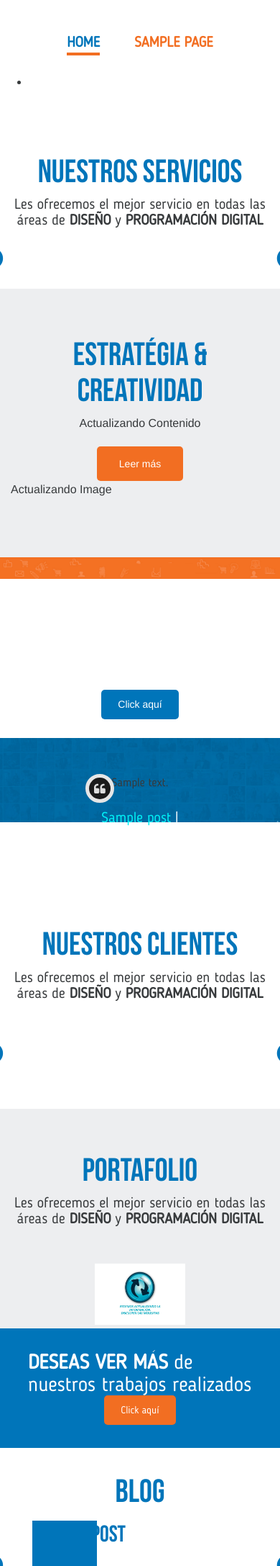
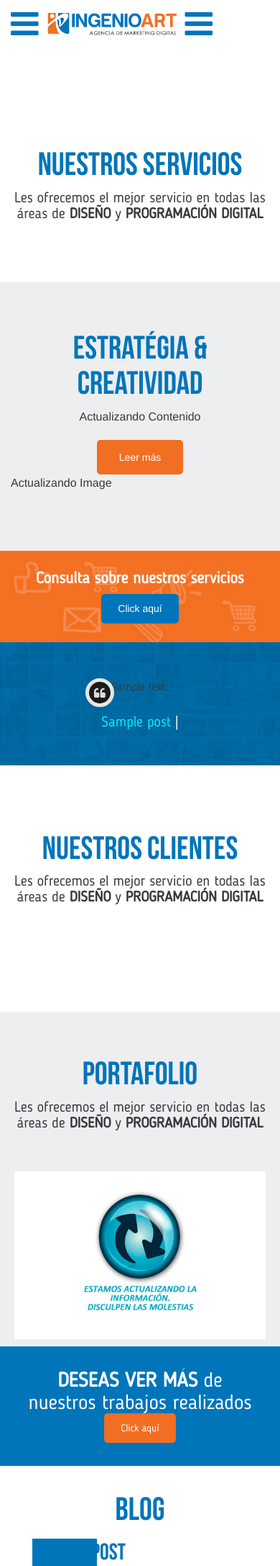
Before and after one commit to JDarkGreen/ingenioart, a WordPress theme: template themes/ingenioart/index.php in a window 390 px wide. Shown: the top 2175 px of the page at 72% size. Run offline with PHP 8.4 and a stand-in for WordPress, Linux system fonts and the light colour scheme; the site name, menu and one post (Sample post) are stand-ins, and other content is empty; some libraries are stand-ins or nearby versions.

Commit message:
actualizar estilos del home

```diff
--- /dev/null
+++ b/themes/ingenioart/css/_media_queries.sass
@@ -0,0 +1,78 @@
+/************************************************************************************/
+/*-- ARCHIVO PARCIAL DE MEDIA QUERIES  ---------------------------------------------*/
+/************************************************************************************/
+
+//568px
+@media ( max-width: 568px )
+
+	//****** [ MAIN HEADER MOBILE ]
+	//Header
+	.mainHeader
+		padding: 0
+	.mainHeader__mobile
+		align-items: center
+		display    : flex
+		//Icono
+		.icon-header
+			color    : #0074BB
+			font-size: 45px
+		//Logo
+		.logo
+			margin   : 0 12px
+			max-width: 180px
+
+
+	//***** [ NAVEGACIÓN PRINCIPAL ]
+	.mainNav
+		ul.main-menu
+			li
+				display: block
+				margin : 0 auto 10px
+
+				//Primer Elemento
+				&:first-child
+					padding-left: 24px
+
+	//********************************
+	//* FOOTER
+	//********************************
+	.mainFooter
+		.logo
+			width: 90%
+
+	//********************************
+	//* SECCIONES COMUNES
+	//********************************
+
+	//****** [ BANNERS DE PÁGINA ]
+	.pageCommon__banner
+		figure
+			height: 110px
+
+	//****** [ BANNERS DE SERVICIOS ]
+	.pageCommon__banner-services
+		background-size: cover
+		//Titulo
+		h2
+			font-size : 22px
+			margin    : 0 auto 10px
+			text-align: center
+
+	//********************************
+	//* PÁGINA INICIO
+	//********************************
+	.pageInicio__portafolio__content
+		.item-proyecto
+			padding: 5px 15px
+			width  : 100%
+
+
+	//********************************
+	//* PÁGINA NOSOTROS
+	//********************************
+	.pageNosotros__team__content
+		.item-team
+			width: 100%
+
+	.pageNosotros__team
+		padding: 55px 0 15px
--- a/themes/ingenioart/css/master.sass
+++ b/themes/ingenioart/css/master.sass
@@ -168,6 +168,11 @@ body,html
 //Contenedor banner de Páginas
 .pageCommon__banner
 	margin: 20px auto 0
+	//Figure o Imágen
+	figure
+		background-size: cover
+		height         : 240px
+
 //Título Banners
 .pageCommon__banner__title
 	bottom         : 0
@@ -194,8 +199,6 @@ body,html
 			height       : 14px
 			margin       : 0 5px
 			width        : 14px
-			//active
-			&.active
 
 //Títulos de Secciones
 .pageCommon__title
@@ -372,10 +375,6 @@ body,html
 /**--------------------------  PAGINA INICIO  ---------------------------------------**/
 /***************************************************************************************/
 
-//Contenedor Slider
-.pageInicio__slider
-	.item-slider
-
 //Contenido de Slider
 .pageInicio__slider__content
 	color      : white
@@ -459,7 +458,7 @@ body,html
 //Sección Testimonios
 .pageInicio__testimonio
 	background     : url("../images/pages/inicio/bg-testimonios.jpg") no-repeat
-	background-size: 100%
+	background-size: cover
 	font-family    : "BloggerSans"
 	padding        : 50px 0
 	//Artículos
@@ -622,8 +621,10 @@ body,html
 
 //Seccion de Contacto
 .pageInicio__contact
-	background: url("../images/pages/inicio/inicio_fondo_inferior_formulario.jpg") no-repeat
-	padding   : 40px 0
+	background     : url("../images/pages/inicio/inicio_fondo_inferior_formulario.jpg") no-repeat
+	background-size: cover
+	padding        : 40px 0
+
 //Imagen Contacto
 .pageInicio__contact__image
 	margin   : 0 auto
@@ -1254,7 +1255,6 @@ body,html
 /**-------------------------------  MAIN FOOTER  -------------------------------------**/
 /***************************************************************************************/
 
-.mainFooter
 
 //Seccion Contenido
 .mainFooter__content
@@ -1262,6 +1262,7 @@ body,html
 	background-size: 100% 100%
 	min-height     : 490px
 	padding        : 80px 0 0 0
+
 //Lista de redes sociales en el footer -ul
 .mainFooter__social-links
 	list-style-type: none
@@ -1316,5 +1317,5 @@ body,html
 /*-- MEDIA QUERIES ---------------------------------------------------------*/
 /************************************************************************************/
 
-//480px
-@media ( max-width: 568px )
+/** [Importar archivo Media Queries ] **/
+@import "_media_queries"
--- a/themes/ingenioart/footer.php
+++ b/themes/ingenioart/footer.php
@@ -9,9 +9,9 @@
 			<div class="container">
 				<div class="row">
 
-					<div class="col-xs-4">
+					<div class="col-xs-12 col-sm-4">
 						<!-- Logo tipo  -->
-						<h1 class="logo"><img src="<?= IMAGES ?>/footer/logotipo_ingenioart_blanco.png" alt="logotipo_ingenioart_blanco" class="img-fluid center-block" /></h1> <!-- /.logo -->
+						<h1 class="logo d-block m-x-auto"><img src="<?= IMAGES ?>/footer/logotipo_ingenioart_blanco.png" alt="logotipo_ingenioart_blanco" class="img-fluid center-block" /></h1> <!-- /.logo -->
 
 						<!-- Redes Sociales -->
 						<ul class="mainFooter__social-links text-xs-center">
@@ -36,9 +36,9 @@
 
 						</ul> <!-- /.mainFooter__social-links -->
 
-					</div> <!-- /.col-xs-4 -->
+					</div> <!-- /.col-xs-12 col-sm-4 -->
 
-					<div class="col-xs-4">
+					<div class="col-xs-12 col-sm-4 text-xs-center text-sm-left">
 						<!-- Informacion -->
 						<section class="mainFooter__information">
 							<!-- Titulo --> <h3 class="text-uppercase"><?php _e('surco',LANG); ?></h3>
@@ -59,9 +59,11 @@
 								<p class="text-featured"><?= $options['contact_email']; ?></p>
 							<?php endif; ?>
 						</section> <!-- /.mainFooter__information -->
-					</div>  <!-- /.col-xs-4 -->
+					</div>  <!-- /.col-xs-12 col-sm-4 -->
 
-					<div class="col-xs-4">
+					<!-- Espacio --> <p class="clearfix hidden-sm-up"></p>
+
+					<div class="col-xs-12 col-sm-4 text-xs-center text-sm-left">
 						<!-- Informacion -->
 						<section class="mainFooter__information">
 							<!-- Titulo --> <h3 class="text-uppercase"><?php _e('centro de lima',LANG); ?></h3>
@@ -82,7 +84,7 @@
 							<a href="<?= site_url(); ?> " class="text-featured text-featured--web"> www.Ingenioart.com </a>
 
 						</section> <!-- /.mainFooter__information -->
-					</div>  <!-- /.col-xs-4 -->
+					</div>  <!-- /.col-xs-12 col-sm-4 -->
 				</div> <!-- ./row -->
 			</div> <!-- /.container -->
 		</section>
--- a/themes/ingenioart/header.php
+++ b/themes/ingenioart/header.php
@@ -36,19 +36,22 @@
 	?>
 
 <!-- Header -->
-<header class="mainHeader <?= $admin_bar ?>">
+<header class="mainHeader sb-slide <?= $admin_bar ?>">
 	<div class="container">
 
 		<!-- Solo en version de escritorio -->
-		<div class="row hidden-xs-down">
+		<div class="hidden-xs-down">
+
+			<!-- Primera parte -->
+			<div class="row">
 				<div class="col-xs-6">
 					<!-- Logo -->
 					<h1 class="logo">
 						<a href="<?= site_url() ?>">
 							<?php if( !empty($options['logo']) ) : ?>
-							<img src="<?= $options['logo'] ?>" alt="<?= "-logo-" . bloginfo('name') ?>" class="img-responsive" />
+								<img src="<?= $options['logo'] ?>" alt="<?= "-logo-" . bloginfo('name') ?>" class="img-fluid" />
 							<?php else: ?>
-							<img src="<?= IMAGES ?>/logo.png" alt="<?= "-logo-" . bloginfo('name') ?>" class="img-responsive" />
+								<img src="<?= IMAGES ?>/logo.png" alt="<?= "-logo-" . bloginfo('name') ?>" class="img-fluid" />
 							<?php endif; ?>
 						</a>
 					</h1> <!-- /.lgoo -->
@@ -88,8 +91,10 @@
 				?>
 			</nav> <!-- /.mainNav -->
 
+		</div> <!-- /.hidden-xs-down -->
+
 		<!-- Solo en version mobile -->
-		<section class="hidden-xs-up">
+		<section class="hidden-sm-up">
 			<div class="mainHeader__mobile ">
 
 					<!-- Icono abrir menu lateral -->
@@ -101,9 +106,9 @@
 					<h1 class="logo">
 						<a href="<?= site_url() ?>">
 							<?php if( !empty($options['logo']) ) : ?>
-								<img src="<?= $options['logo'] ?>" alt="<?= "-logo-" . bloginfo('name') ?>" class="img-responsive center-block" />
+								<img src="<?= $options['logo'] ?>" alt="<?= "-logo-" . bloginfo('name') ?>" class="img-fluid center-block" />
 							<?php else: ?>
-								<img src="<?= IMAGES ?>/logo.png" alt="<?= "-logo-" . bloginfo('name') ?>" class="img-responsive center-block" />
+								<img src="<?= IMAGES ?>/logo.png" alt="<?= "-logo-" . bloginfo('name') ?>" class="img-fluid center-block" />
 							<?php endif; ?>
 						</a>
 					</h1> <!-- /.lgoo -->
--- a/themes/ingenioart/index.php
+++ b/themes/ingenioart/index.php
@@ -52,6 +52,8 @@
 			</div> <!-- /.pageInicio__services__gallery -->
 
 			<!-- Flechas de Carousel -->
+			<div class="hidden-xs-down">
+
 				<a href="#" id="arrow__serv--prev" class="arrow__common-slider arrow__common-slider--prev">
 					<i class="fa fa-chevron-circle-left" aria-hidden="true"></i>
 				</a>
@@ -59,6 +61,8 @@
 				<a href="#" id="arrow__serv--next" class="arrow__common-slider arrow__common-slider--next">
 					<i class="fa fa-chevron-circle-right" aria-hidden="true"></i>
 				</a>
+
+			</div> <!-- /.hidden-xs-down -->
 
 		</section> <!-- /.relative -->
 	</div> <!-- /.container -->
@@ -193,9 +197,10 @@
 
 </section> <!-- /.pageInicio__portafolio -->
 
+
 <!-- Banner A Portafolio -->
 <section class="pageInicio__portafolio__banner container-flex align-content">
-	<!-- Titulo --> <h2 class=""> <strong class="text-uppercase"> <?php _e( 'deseas ver más' , LANG ); ?> </strong>
+	<!-- Titulo --> <h2 class="text-xs-center"> <strong class="text-uppercase"> <?php _e( 'deseas ver más' , LANG ); ?> </strong>
 	<?php _e( 'de nuestros trabajos realizados' , LANG ); ?> </h2>
 	<!-- Link -->
 	<?php
@@ -204,6 +209,7 @@
 	?>
 	<a href="<?= get_permalink($page_portafolio->ID); ?>" class="btn__show-more btn__show-more--orange"><?php _e('Click aquí' , LANG ); ?></a>
 </section> <!-- /.pageInicio__portafolio__banner -->
+
 
 <!-- Sección Blog Carousel -->
 <section class="pageCommon__preview-blog">
@@ -247,6 +253,8 @@
 			</section> <!-- /.pageCommon__preview-blog__carousel -->
 
 			<!-- Flechas de Carousel -->
+			<div class="hidden-xs-down">
+
 				<a href="#" id="arrow__blog--prev" class="arrow__common-slider arrow__common-slider--prev">
 					<i class="fa fa-chevron-circle-left" aria-hidden="true"></i>
 				</a>
@@ -254,6 +262,8 @@
 				<a href="#" id="arrow__blog--next" class="arrow__common-slider arrow__common-slider--next">
 					<i class="fa fa-chevron-circle-right" aria-hidden="true"></i>
 				</a>
+
+			</div> <!-- /.hidden-xs-down -->
 
 		</div> <!-- /.relative -->
 
@@ -264,7 +274,8 @@
 <section class="pageInicio__miscelaneo">
 	<div class="container">
 		<div class="row">
-			<div class="col-xs-8">
+
+			<div class="col-xs-12 col-sm-8">
 				<!-- Sección Suscribirse -->
 				<section class="pageInicio__miscelaneo__content">
 					<!-- Título --> <h2 class="pageCommon__title text-xs-center text-uppercase"><?php _e('suscribete',LANG ); ?></h2>
@@ -290,7 +301,8 @@
 					</form> <!-- /.pageInicio__miscelaneo__form -->
 				</section> <!-- /.pageInicio__miscelaneo__content -->
 			</div> <!-- /col-xs-9 -->
-			<div class="col-xs-4">
+
+			<div class="col-xs-12 col-sm-4">
 				<!-- Sección Facebook -->
 				<section class="pageInicio__miscelaneo__content">
 					<!-- Título --> <h2 class="pageCommon__title text-xs-center text-uppercase"><?php _e('facebook',LANG ); ?></h2>
@@ -321,6 +333,7 @@
 
 				</section> <!-- /.pageInicio__miscelaneo__content -->
 			</div>  <!-- /col-xs-4 -->
+
 		</div> <!-- /.row -->
 	</div> <!-- /.container -->
 </section> <!-- /container -->
@@ -328,13 +341,17 @@
 <!-- Sección Formulario de Contacto -->
 <section class="pageInicio__contact">
 	<div class="container">
-		<div class="col-xs-6">
+
+		<div class="row">
+
+			<div class="col-xs-12 col-sm-6">
 				<!-- Imagen -->
 				<figure class="pageInicio__contact__image">
 					<img src="<?= IMAGES ?>/pages/inicio/inicio_vector_formulario.png" alt="inicio-formulario-contacto-ingenioart" class="img-fluid" />
 				</figure> <!-- /.pageInicio__contact__image -->
 			</div> <!-- /col-xs-6 -->
-		<div class="col-xs-6">
+
+			<div class="col-xs-12 col-sm-6">
 				<section class="pageInicio__contact__content">
 					<!-- Titulo --> <h2 class="pageCommon__title text-xs-center text-uppercase"><?php _e('formulario',LANG ); ?></h2>
 					<!-- Formulario -->
@@ -349,12 +366,12 @@
 							</div> <!-- /col-xs-12 -->
 
 							<!-- Correo -->
-						<div class="col-xs-6">
+							<div class="col-xs-12 col-sm-6">
 								<input type="email" name="input_email" placeholder="<?php _e('Correo',LANG); ?>" />
 							</div> <!-- /col-xs-12 -->
 
 							<!-- Telefono -->
-						<div class="col-xs-6">
+							<div class="col-xs-12 col-sm-6">
 								<input type="text" name="input_phone" placeholder="<?php _e('Teléfono',LANG); ?>" />
 							</div> <!-- /col-xs-12 -->
 
@@ -373,6 +390,9 @@
 					</form> <!-- /.pageInicio__contact__form -->
 				</section>
 			</div>  <!-- /col-xs-6 -->
+
+		</div> <!-- /.row -->
+
 	</div> <!-- /.container -->
 </section> <!-- /.pageInicio__contact -->
 
--- a/themes/ingenioart/partials/carousel-clientes.php
+++ b/themes/ingenioart/partials/carousel-clientes.php
@@ -29,6 +29,8 @@
 			</div> <!-- /.pageInicio_clientes__gallery -->
 
 			<!-- Flechas de Carousel  -->
+			<div class="hidden-xs-down">
+
 				<a href="#" id="arrow__cliente--prev" class="arrow__common-slider arrow__common-slider--prev">
 					<i class="fa fa-chevron-circle-left" aria-hidden="true"></i>
 				</a>
@@ -37,6 +39,8 @@
 					<i class="fa fa-chevron-circle-right" aria-hidden="true"></i>
 				</a>
 
+			</div> <!-- /.hidden-xs-down -->
+
 		</div> <!-- /.relative -->
 
 	</div> <!-- /.container -->
--- a/themes/ingenioart/partials/portada/content-banner.php
+++ b/themes/ingenioart/partials/portada/content-banner.php
@@ -22,7 +22,9 @@
 <div id="" class="banner-container relative"> <span class="Apple-tab-span"> </span>
 
 	<section id="carousel-home" class="pageInicio__slider">
-		<ul class="">
+
+		<ul style="padding:0; margin:0; list-style-type: none;">
+
 		<?php while( $the_query->have_posts() ) : $the_query->the_post(); ?>
 
 			<!-- Clase Control i  -->
```
Also changed, not shown: themes/ingenioart/js/script.js (+10 -1 lines), themes/ingenioart/page-nosotros.php (+9 -4 lines), themes/ingenioart/partials/banner-common-pages.php (+10 -10 lines), themes/ingenioart/css/master.css, themes/ingenioart/js/script.min.js. Lines whose indentation alone changed are shown as unchanged.
